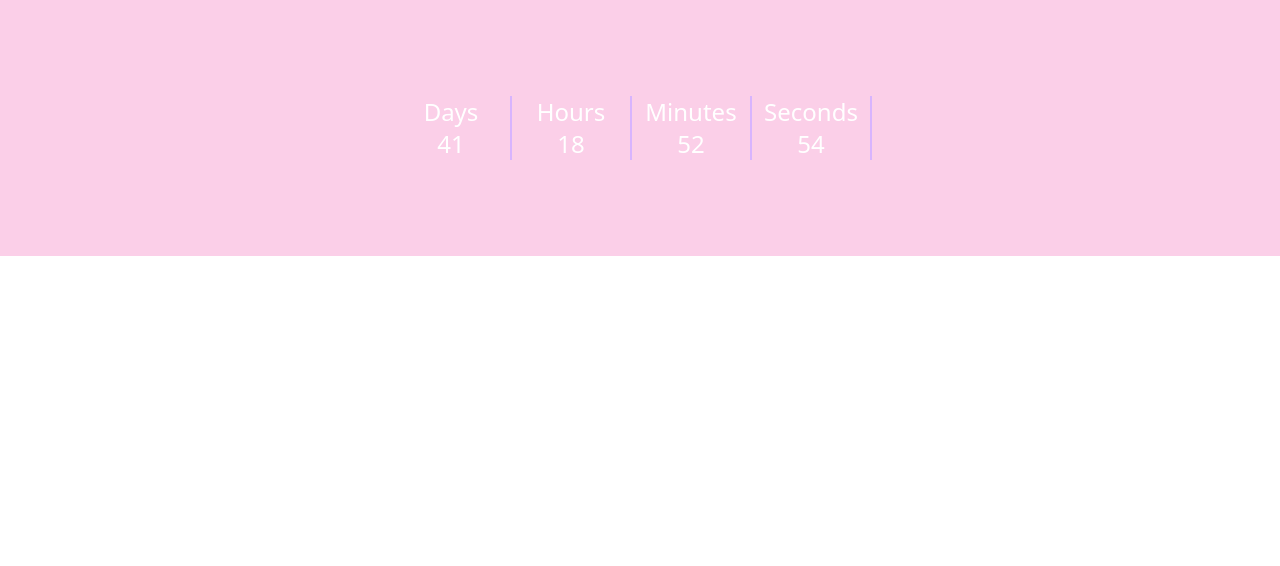
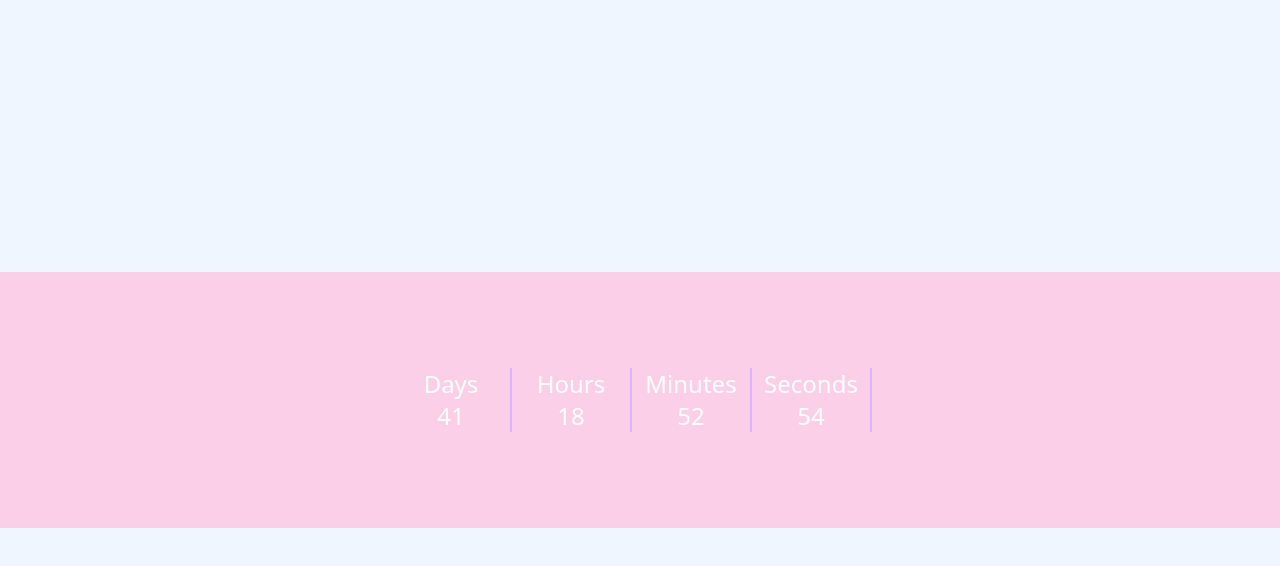
Before and after one commit to KodeIva/birthday-countdown, a React (Create React App) app: page / in a window 1280 px wide. Shown: the top 566 px of the page. Built offline with nearby package versions, Linux system fonts and the light colour scheme.

Commit message:
Added styles to div in App.js

```diff
--- a/src/App.js
+++ b/src/App.js
@@ -4,7 +4,7 @@
   const birthday = new Date('Dec 1,2023 08:05').getTime()
   console.log(birthday);
   return (
-   <div>
+   <div className='flex justify-center items-center h-screen w-full bg-blue-50'>
     <Countdown birthday={birthday} />
    </div>
   );
```
